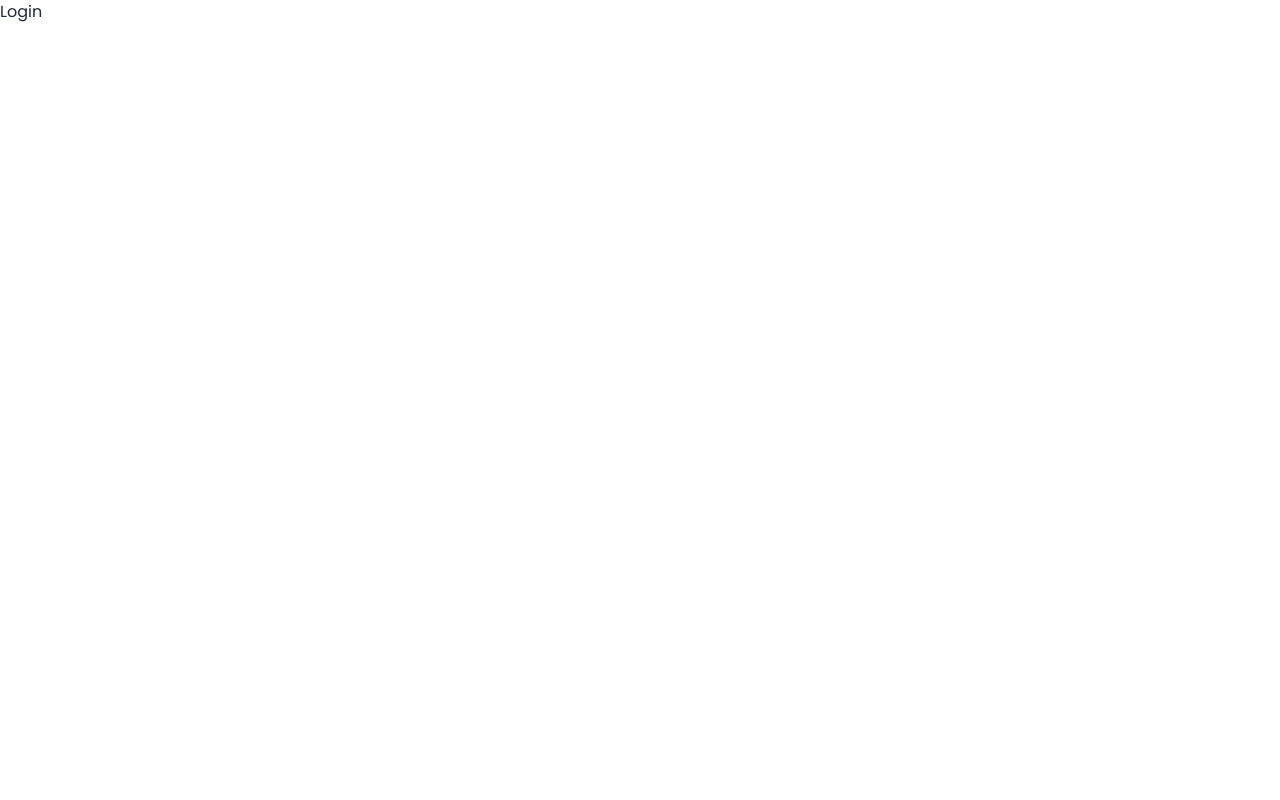
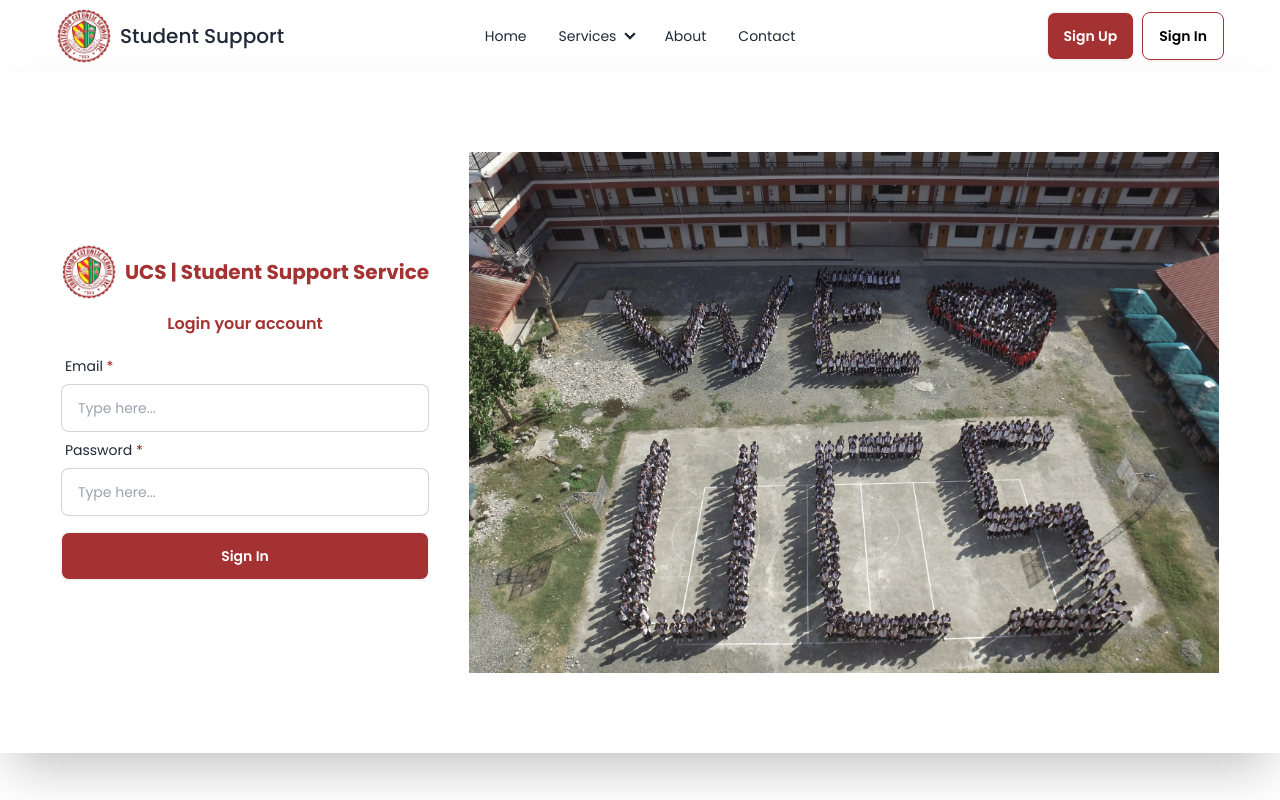
Before and after one commit to estoericull3nea/student-support-satisfaction, a React (Vite) app in the folder frontend/: page /login in a window 1280 px wide. Built offline with nearby package versions, Linux system fonts and the light colour scheme.

Commit message:
login page

```diff
--- a/frontend/src/Pages/Login.jsx
+++ b/frontend/src/Pages/Login.jsx
@@ -1,7 +1,72 @@
 import React from 'react'
+import Navbar from '../components/Navbar'
+
+import ucsLoginRegisterCover from '../assets/images/ucsLoginRegisterCover.jpg'
+import ucsLogo from '../assets/images/logo/ucs_logo.png'
 
 const Login = () => {
-  return <div>Login</div>
+  return (
+    <>
+      <Navbar />
+
+      <div>
+        <div className='container flex items-center justify-center  xl:gap-x-10 xl:shadow-2xl shadow-none py-10 xl:py-20'>
+          {/* Left */}
+          <form className='max-w-[500px] p-5 xl:p-0'>
+            {/* Top Text */}
+            <div className='text-center'>
+              <div className='flex items-center justify-center gap-x-2 w-full '>
+                <img src={ucsLogo} alt='' className='w-14 ml-1 sm:ml-0' />
+                <h1 className='font-bold text-xl text-primary '>
+                  UCS | Student Support Service
+                </h1>
+              </div>
+              <p className='my-3 text-primary font-semibold'>
+                Login your account
+              </p>
+            </div>
+
+            {/* Email Input */}
+            <label className='form-control w-full '>
+              <div className='label'>
+                <span className='label-text'>
+                  Email <span className='text-red-800'>*</span>
+                </span>
+              </div>
+              <input
+                type='email'
+                className='input input-bordered input-md w-full '
+                placeholder='Type here...'
+              />
+            </label>
+
+            {/* Password Input */}
+            <label className='form-control w-full '>
+              <div className='label'>
+                <span className='label-text'>
+                  Password <span className='text-red-800'>*</span>
+                </span>
+              </div>
+              <input
+                type='password'
+                className='input input-bordered input-md w-full'
+                placeholder='Type here...'
+              />
+            </label>
+
+            <button className='btn w-full bg-primary text-white hover:bg-primary-hover mt-4'>
+              Sign In
+            </button>
+          </form>
+
+          {/* Right */}
+          <div className='max-w-[750px] xl:block hidden'>
+            <img src={ucsLoginRegisterCover} alt='' />
+          </div>
+        </div>
+      </div>
+    </>
+  )
 }
 
 export default Login
```
